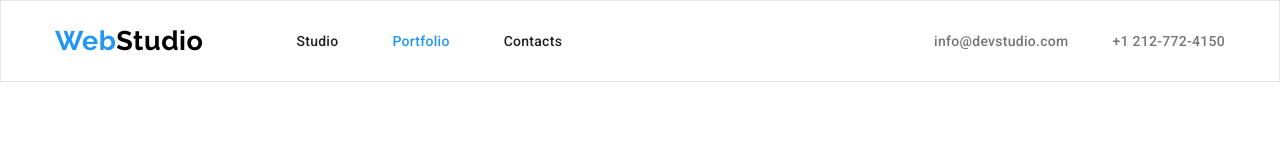
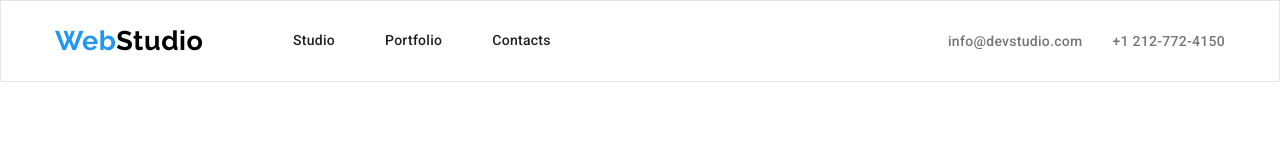
Before and after one commit to Razvan49/goit-markup-hw-04, a plain HTML site: page portfolio.html in a window 1280 px wide. Shown: the top 160 px of the page. Drawn offline with nearby package versions, Linux system fonts and the light colour scheme; files whose address does not match are found by name.

Commit message:
Header modif

```diff
--- a/css/styles.css
+++ b/css/styles.css
@@ -82,21 +82,24 @@ ul {
   text-decoration: none;
 }
 
-.child {
-  margin: 0 50px 0 0;
+.contact {
+  padding: 0;
+  margin: 0;
 }
 
-.child-one {
-  margin-left: 93px;
-}
-.child-three {
-  padding-right: 0px;
+.main-navigation {
+  display: flex;
+  justify-content: space-between;
+  gap: 50px;
 }
 
-.child-four {
-  padding: 0;
-  margin-left: auto;
-  margin-right: 0;
+.logo-container {
+  flex-basis: 238px;
+}
+.contact {
+  display: flex;
+  justify-content: space-between;
+  gap: 30px;
 }
 
 .main-navigation .active {
@@ -106,6 +109,12 @@ ul {
 .main-navigation a:hover,
 .main-navigation a:focus {
   color: var(--link-active-color);
+}
+
+.super-nav-class {
+  display: flex;
+  justify-content: space-between;
+  flex-grow: 1;
 }
 
 .global-header .logo {
@@ -123,7 +132,6 @@ ul {
   font-size: 14px;
   line-height: 1.2;
   letter-spacing: 0.02em;
-  margin-right: 40px;
 }
 .global-header a.mail:hover,
 .global-header a.mail:focus {
@@ -136,6 +144,7 @@ ul {
   font-size: 14px;
   line-height: 1.2;
   letter-spacing: 0.02em;
+  white-space: nowrap;
 }
 
 .global-header a.phone-number:hover,
--- a/portfolio.html
+++ b/portfolio.html
@@ -19,19 +19,27 @@
     <!-- HEADER | Partea de sus a unui site -->
     <header class="global-header">
       <div class="container global-container">
+        <div class="logo-container">
           <a href="index.html" class="logo"><span class="web">Web</span>Studio</a>
+        </div>
+        <div class="super-nav-class">
           <nav class="main-navigation">
             <!-- Sectiunea nav, contine doar link-urile pentru navigatie -->
             <!-- Vom adauga valoare pentru href atunci cand avem create si restul paginilor  -->
             <!-- Link spre pagina acasa -->
-          <a href="./index.html" class="child child-one">Studio</a>
-          <a href="portfolio.html" class="active child child-two">Portfolio</a>
-          <a href="Contacts" class="child child-three">Contacts</a>
+            <a href="./index.html">Studio</a>
+            <a href="portfolio.html">Portfolio</a>
+            <a href="Contacts">Contacts</a>
           </nav>
-        <ul class="child child-four">
+          <ul class="contact">
+            <li>
               <a href="info@devstudio.com" class="mail">info@devstudio.com</a>
+            </li>
+            <li>
               <a href="tel:+12127724150" class="phone-number">+1 212-772-4150</a>
+            </li>
           </ul>
+        </div>
       </div>
     </header>
     <!-- MAIN SECTION | Partea principala a site-ului nostru-->
```
Also changed, not shown: index.html (+10 -4 lines). Lines whose indentation alone changed are shown as unchanged.
